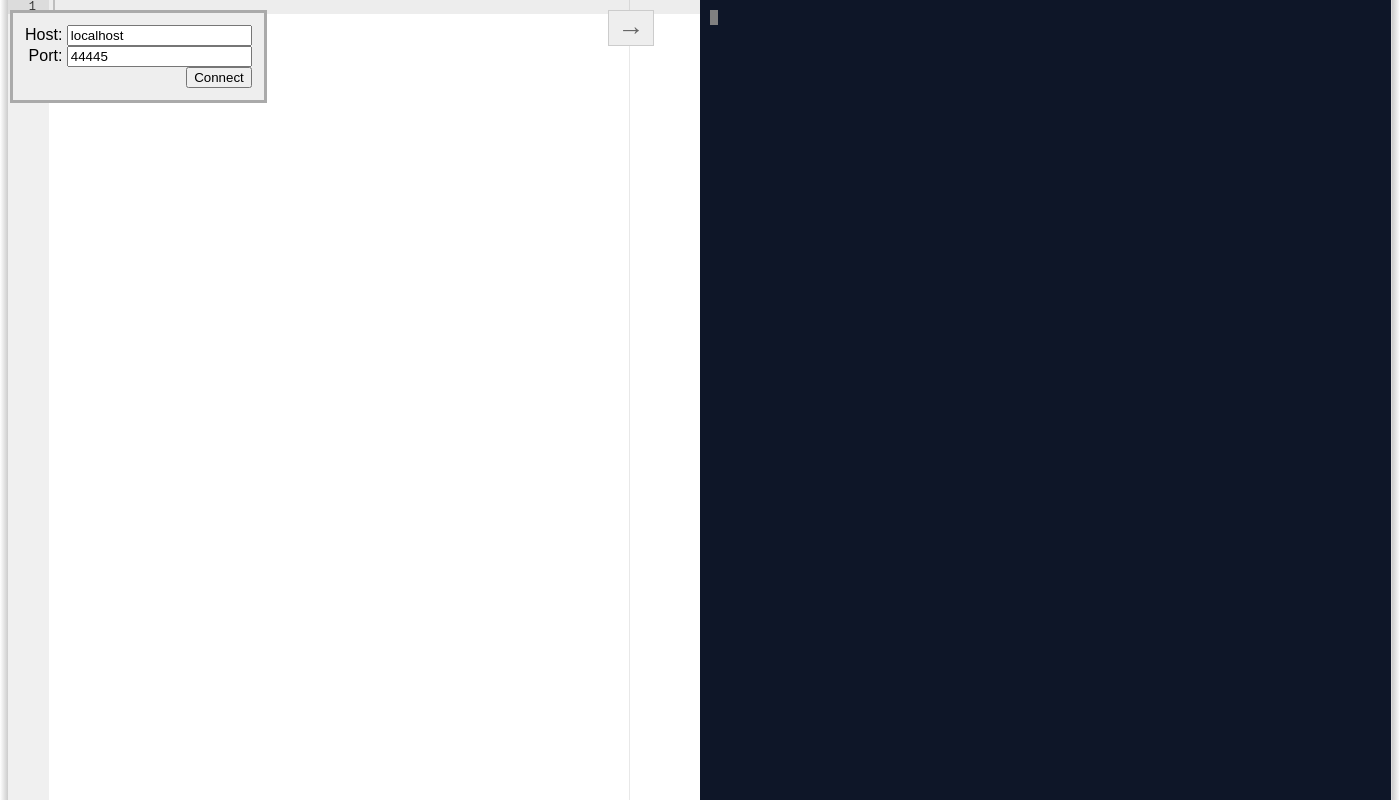
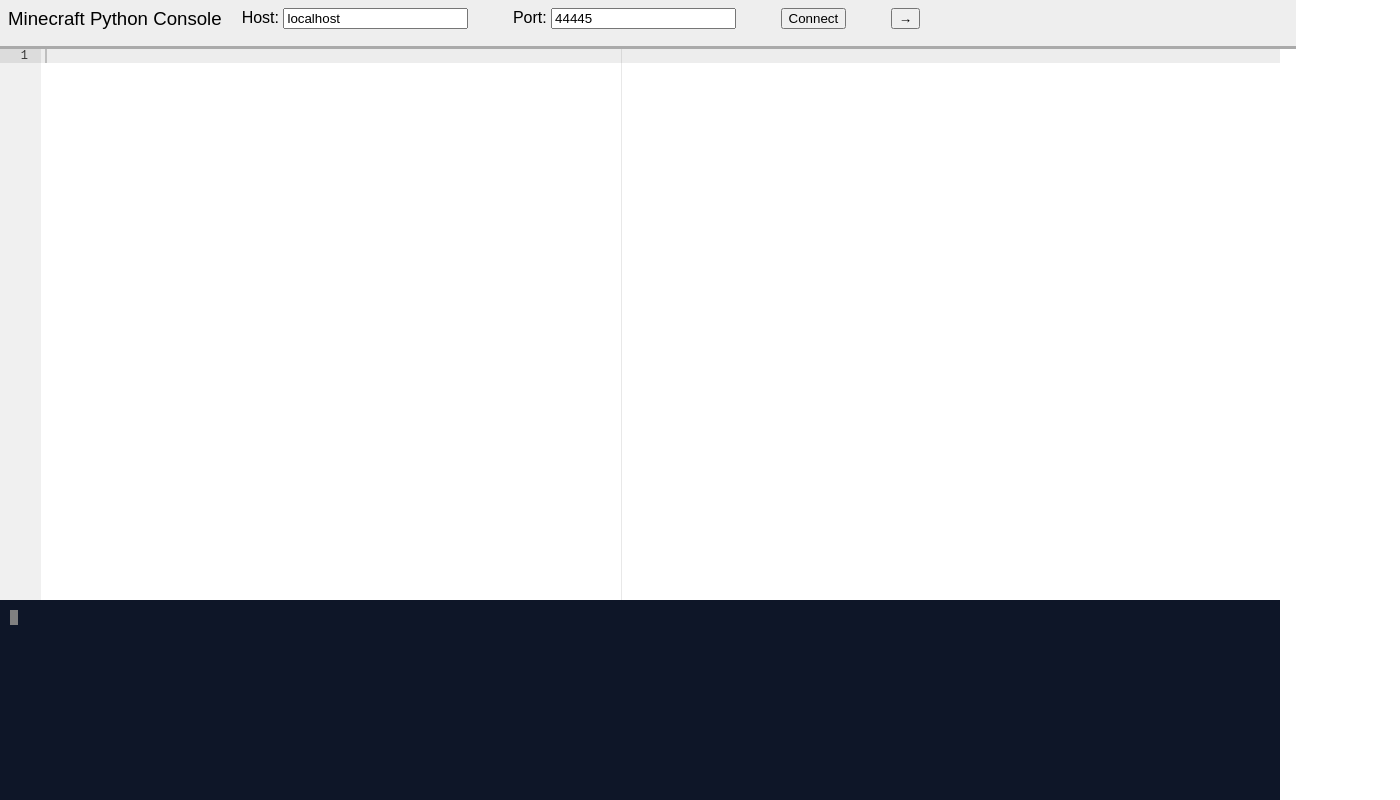
Before and after one commit to Macuyiko/minecraft-python, a website: page ServerEditorWeb/index.html in a window 1280 px wide. Shown: the whole page, 1400 px wide, since content can reach past the window. Drawn offline with Linux system fonts and the light colour scheme.

Commit message:
Revising web interface a little

```diff
--- a/ServerEditorWeb/index.html
+++ b/ServerEditorWeb/index.html
@@ -2,88 +2,34 @@
 <html>
   <head>
       <meta http-equiv="Content-Type" content="text/html; charset=UTF-8">
-    <title></title>
-    <style type="text/css">
-    html, body {height: 100%;margin:0}
-    #connectbar {z-index: 10; position:absolute; padding: 12px; margin: 0 auto; background:#EEE;border:3px solid #AAA;font-family: sans-serif; left:10px;top:10px; text-align: right;}
-    #main {background:#FFF;margin:0 auto;height:100%;width:1400px;position:relative}
-    #resize-left {border-right:1px solid #DDD;background:#EEE;background:-webkit-linear-gradient(right,#CCC,#FFF);background:-moz-linear-gradient(right,#CCC,#FFF);background:-ms-linear-gradient(right,#CCC,#FFF);background:-o-linear-gradient(right,#CCC,#FFF);background:linear-gradient(right,#CCC,#FFF);filter:progid:DXImageTransform.Microsoft.Gradient(StartColorStr='#FFFFFF', EndColorStr='#CCCCCC', GradientType=1);width:8px;position:absolute;height:100%;left:0;top:0;z-index:1}
-  	#resize-right {border-left:1px solid #DDD;background:#F8F8F8;background:-webkit-linear-gradient(left,#CCC,#FFF);background:-moz-linear-gradient(left,#CCC,#FFF);background:-ms-linear-gradient(left,#CCC,#FFF);background:-o-linear-gradient(left,#CCC,#FFF);background:linear-gradient(left,#CCC,#FFF);filter:progid:DXImageTransform.Microsoft.Gradient(StartColorStr='#CCCCCC', EndColorStr='#FFFFFF', GradientType=1);width:8px;cursor:e-resize;position:absolute;height:100%;top:0;right:0;z-index:1}
-  	#content-workspace {position:absolute;width:1384px;height:100%;left:8px;bottom:0;}
-    #editor {position:absolute;width:692px;height:100%;left:0;bottom:0;font-family: monospace;}
-  	#runbutton {cursor:pointer;position:absolute;left:600px;top:10px;font-family: monospace; z-index: 10; border: 1px solid #ccc; background-color: #eee; color: #666; padding: 2px 14px 2px 14px; font-size: 20pt;}
-    #console {background:#0E1628;width:692px;height:100%;position:absolute;right:0;bottom:0;font-family: monospace; font-size: 10pt; color: white;}
-    .jqconsole {padding: 10px;}
-    .jqconsole-cursor {background-color: gray;}
-    .jqconsole-blurred .jqconsole-cursor {background-color: #666;}
-    .jqconsole-prompt {font-weight: 700; color: #0d0;}
-    .jqconsole-old-prompt {color: #0b0;font-weight: normal;}
-    .jqconsole-input {font-weight: 700; color: #dd0;}
-    .jqconsole-old-input {color: #bb0;font-weight: normal;}
-    .jqconsole-output {color: white;}
-	</style>
-    <script src="jquery.min.js"></script>
-    <script type="text/javascript" src="swfobject.js"></script>
-    <script type="text/javascript" src="web_socket.js"></script>
+      <title>Minecraft Python Console</title>
+      <link rel="stylesheet" type="text/css" href="style.css">
+      <script src="jquery.min.js" type="text/javascript"></script>
+      <script src="swfobject.js" type="text/javascript"></script>
+      <script src="web_socket.js" type="text/javascript"></script>
       <script src="ace/ace.js" type="text/javascript" charset="utf-8"></script>
       <script src="jq-console-master/jqconsole.min.js" type="text/javascript" charset="utf-8"></script>
+      <script src="minecraftclient.js" type="text/javascript" charset="utf-8"></script>
       <meta charset="UTF-8">
   </head>
 
   <body unselectable="">
-    <div id="connectbar">
-      Host: <input id="connecthost" type="text" value="localhost"><br>
-      Port: <input id="connectport" type="text" value="44445"><br>
-      <input id="connectbutton" type="button" value="Connect">
+
+    <div id="wrapper">
+      <div id="header-wrapper">
+        <div id="header">Minecraft Python Console</div>
+        <div id="nav">
+          <span>Host: <input id="connecthost" type="text" value="localhost"></span>
+          <span>Port: <input id="connectport" type="text" value="44445"></span>
+          <span><input id="connectbutton" type="button" value="Connect"></span>
+          <span><input id="runbutton" type="button" value="&rarr;"></span>
         </div>
-    <div id="main" unselectable="">
-      <div id="resize-left"></div>
-      <div id="content-workspace">
-        <div id="runbutton">&rarr;</div>
-        <div id="editor"></div>
-        <div id="console"></div>
       </div>
-      <div id="resize-right"></div>
+      <div id="content"><div id="editor"></div></div>
+      <div id="footer-wrapper"><div id="footer"><div id="console"></div></div></div>
     </div>
 
-  <script type="text/javascript">
-      WEB_SOCKET_SWF_LOCATION = "WebSocketMain.swf";
-      WEB_SOCKET_DEBUG = true;
-      WEB_SOCKET = undefined;
-      JQCONSOLE = undefined;
-      EDITOR = undefined;
-      $(function () {
-      	EDITOR = ace.edit("editor");
-        //editor.setTheme("ace/theme/twilight");
-        EDITOR.getSession().setMode("ace/mode/python");
-        JQCONSOLE = $('#console').jqconsole('', '', '');
-        var send = function (code) {
-          if (WEB_SOCKET !== undefined) WEB_SOCKET.send(code)
-          else JQCONSOLE.Write("Not connected to any server\n\n", 'jqconsole-output');
-        }
-        var startPrompt = function () {
-            JQCONSOLE.Prompt(true, function (input) {
-            send(input);
-            startPrompt();
-          });
-        };
-        startPrompt();
-        $("#connectbutton").click(function() {
-          JQCONSOLE.Write("Connecting to server\n\n", 'jqconsole-output');
-          WEB_SOCKET = new WebSocket("ws://"+$("#connecthost").val()+":"+$("#connectport").val());
-          WEB_SOCKET.onopen = function() { JQCONSOLE.Write("Connection established\n\n", 'jqconsole-output'); };
-          WEB_SOCKET.onmessage = function(e) { JQCONSOLE.Write(e.data.replace('\r', ''), 'jqconsole-output'); };
-          WEB_SOCKET.onclose = function() { WEB_SOCKET = undefined; JQCONSOLE.Write("Connection closed\n\n", 'jqconsole-output'); };
-          WEB_SOCKET.onerror = function() { WEB_SOCKET = undefined; JQCONSOLE.Write("A connectivity error occurred\n\n", 'jqconsole-output'); };
-        });
-        $("#runbutton").click(function() {
-          var ct = EDITOR.getCopyText();
-          if (ct.length > 0)
-            send(ct);
-          else
-            send(EDITOR.getValue());
-        });
-      });
-    </script>
+
+
   </body>
 </html>
--- /dev/null
+++ b/ServerEditorWeb/minecraftclient.js
@@ -0,0 +1,37 @@
+WEB_SOCKET_SWF_LOCATION = "WebSocketMain.swf";
+WEB_SOCKET_DEBUG = true;
+WEB_SOCKET = undefined;
+JQCONSOLE = undefined;
+EDITOR = undefined;
+$(function () {
+	EDITOR = ace.edit("editor");
+	//editor.setTheme("ace/theme/twilight");
+	EDITOR.getSession().setMode("ace/mode/python");
+	JQCONSOLE = $('#console').jqconsole('', '', '');
+	var send = function (code) {
+		if (WEB_SOCKET !== undefined) WEB_SOCKET.send(code)
+		else JQCONSOLE.Write("Not connected to any server\n\n", 'jqconsole-output');
+	}
+	var startPrompt = function () {
+		JQCONSOLE.Prompt(true, function (input) {
+		send(input);
+		startPrompt();
+		});
+	};
+	startPrompt();
+	$("#connectbutton").click(function() {
+		JQCONSOLE.Write("Connecting to server\n\n", 'jqconsole-output');
+		WEB_SOCKET = new WebSocket("ws://"+$("#connecthost").val()+":"+$("#connectport").val());
+		WEB_SOCKET.onopen = function() { JQCONSOLE.Write("Connection established\n\n", 'jqconsole-output'); };
+		WEB_SOCKET.onmessage = function(e) { JQCONSOLE.Write(e.data.replace('\r', ''), 'jqconsole-output'); };
+		WEB_SOCKET.onclose = function() { WEB_SOCKET = undefined; JQCONSOLE.Write("Connection closed\n\n", 'jqconsole-output'); };
+		WEB_SOCKET.onerror = function() { WEB_SOCKET = undefined; JQCONSOLE.Write("A connectivity error occurred\n\n", 'jqconsole-output'); };
+	});
+	$("#runbutton").click(function() {
+		var ct = EDITOR.getCopyText();
+		if (ct.length > 0)
+		send(ct);
+		else
+		send(EDITOR.getValue());
+	});
+});
--- /dev/null
+++ b/ServerEditorWeb/style.css
@@ -0,0 +1,71 @@
+html, body {
+    height: 100%;
+    margin: 0;
+    padding: 0;
+}
+
+
+#header-wrapper {
+    background: #EEE;
+    border-bottom: 3px solid #AAA;
+    font-family: sans-serif;
+    text-align: center;
+    padding: 8px;
+    position: absolute;
+    height: 30px;
+    width: 100%;
+}
+
+#header {
+    float: left;
+    font-size: 14pt;
+}
+
+#nav {
+    float: left;
+}
+
+#nav > span {
+    padding: 0 20px 0 20px;
+}
+
+#wrapper {
+    position: relative;
+    height: 100%;
+    width: 100%;
+}
+
+#content {
+    position: absolute;
+    width: 100%;
+    top: 49px;
+    bottom: 200px;
+}
+
+#footer-wrapper {
+    position: absolute;
+    height: 200px;
+    width: 100%;
+    bottom: 0;
+}
+
+#editor {
+    position: relative;
+    font-family: monospace;
+    background: #FFF;
+    height: 100%;
+}
+
+.jqconsole {
+    font-family: monospace;
+    font-size: 10pt;
+    color: white;
+    background: #0E1628; padding: 10px;
+}
+.jqconsole-cursor {background-color: gray;}
+.jqconsole-blurred .jqconsole-cursor {background-color: #666;}
+.jqconsole-prompt {font-weight: 700; color: #0d0;}
+.jqconsole-old-prompt {color: #0b0;font-weight: normal;}
+.jqconsole-input {font-weight: 700; color: #dd0;}
+.jqconsole-old-input {color: #bb0;font-weight: normal;}
+.jqconsole-output {color: white;}
```
Lines whose indentation alone changed are shown as unchanged.
